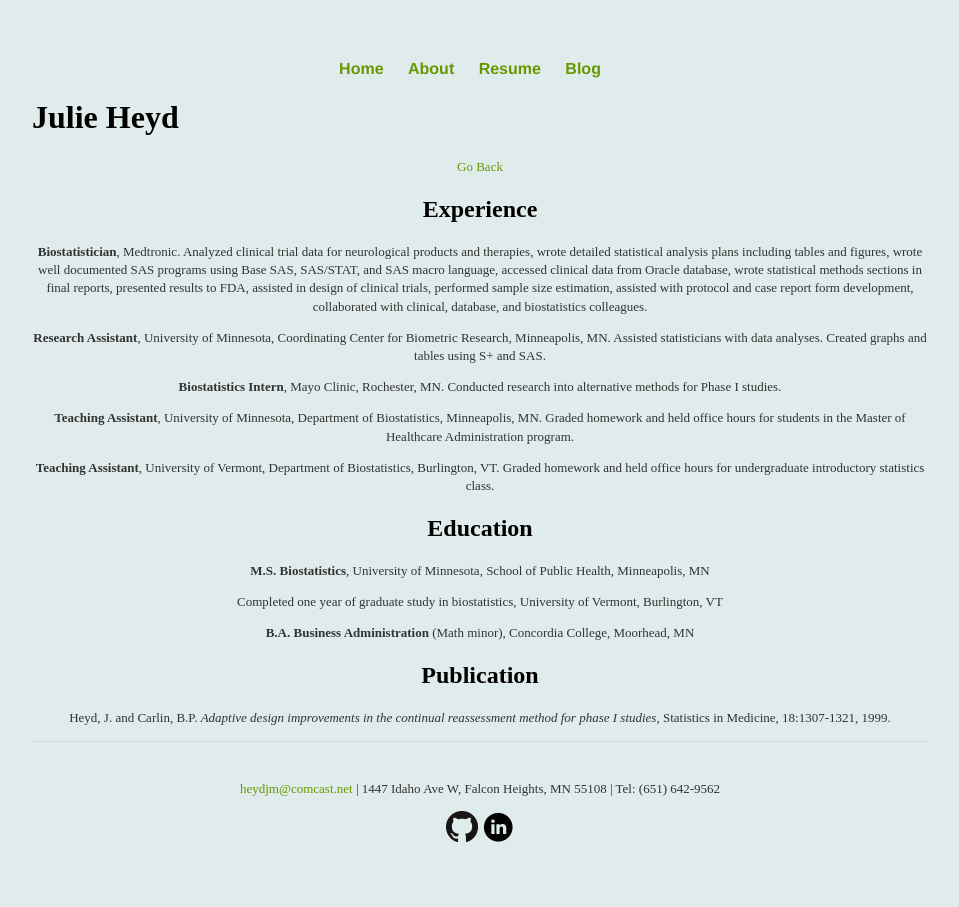
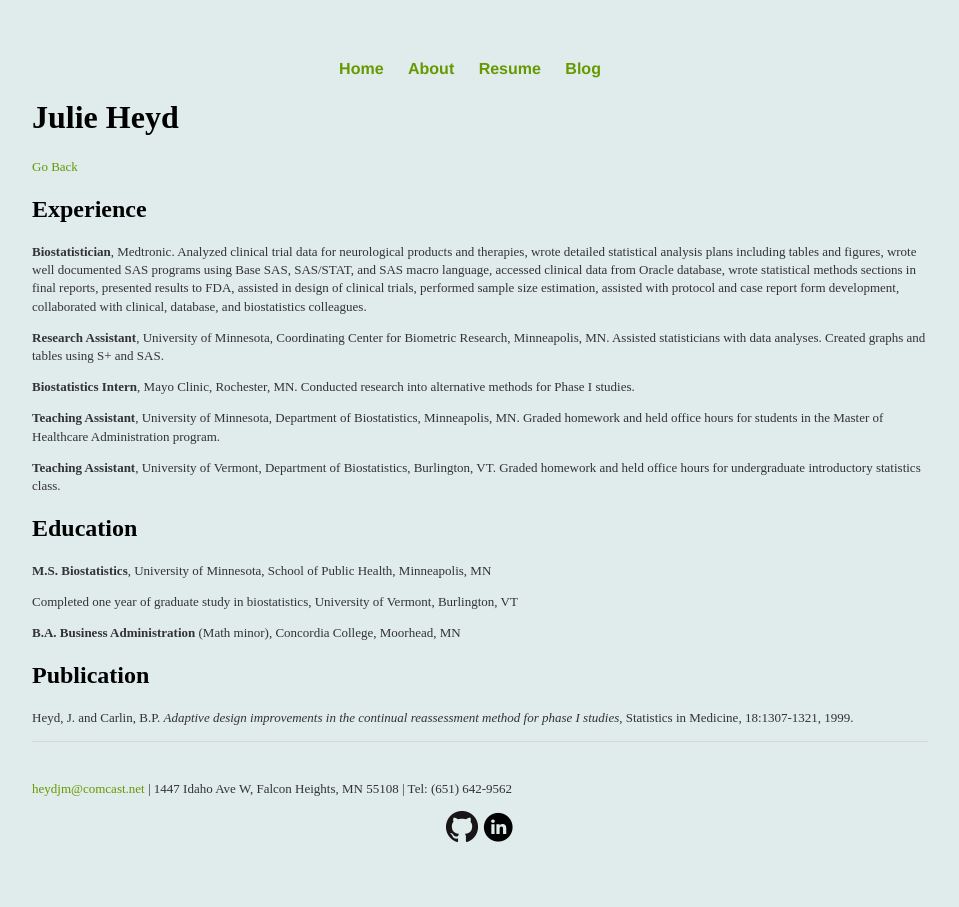
Before and after one commit to jmheyd/jmheyd.github.io, a Jekyll site: the page built from resume.html, in a window 1280 px wide. Shown: the whole page, without its empty margins (160-1119 px from the left). Built offline with Jekyll 4.4.1, drawn with Linux system fonts in a browser that asks for light colours; some web fonts are replaced.

Commit message:
resume.css and resume_default

```diff
--- /dev/null
+++ b/_layouts/resume_default.html
@@ -0,0 +1,41 @@
+<!DOCTYPE html>
+	<html>
+		<head>
+			<title>{{ page.title }}</title>
+
+			<link href='https://fonts.googleapis.com/css?family=Crushed' rel='stylesheet' type='text/css'>
+			<link href='http://fonts.googleapis.com/css?family=Droid+Serif' rel='stylesheet' type='text/css'>
+			<link href='https://fonts.googleapis.com/css?family=Amatic+SC' rel='stylesheet' type='text/css'>
+			<link href='https://fonts.googleapis.com/css?family=Raleway' rel='stylesheet' type='text/css'>
+
+			<link rel="stylesheet" type="text/css" href="/css/main.css">
+			<link rel="stylesheet" type="text/css" href="/css/stylesheet.css">
+			<link rel="stylesheet" type="text/css" href="/css/responsive.css">
+			<link rel="stylesheet" type="text/css" href="/css/resume.css">
+		</head>
+		<body>
+
+			<nav>
+	    		<ul>
+	        		<li><a href="/">Home</a></li>
+		        	<li><a href="/about">About</a></li>
+	        		<li><a href="resume.html">Resume</a></li>
+	        		<li><a href="/blog">Blog</a></li>
+	    		</ul>
+			</nav>
+			<div class="container">
+
+			{{ content }}
+
+			</div><!-- /.container -->
+			<footer>
+			<div id="footer">
+	        		<p><a href="mailto:heydjm@comcast.net">heydjm@comcast.net</a> | 1447 Idaho Ave W, Falcon Heights, MN 55108 | Tel: (651) 642-9562</p>
+	    		</div>
+			 <div id="social">
+	    			<a href="http://github.com/jmheyd"><img src="images/GitHub-Mark-32px.png" height="32px" width="32px"/></a>
+	    			<a href="http://www.linkedin.com/in/juliemheyd"><img src="images/linkedin-circle.png" height="32px" width="32px"/></a>
+    			</div>
+
+		</body>
+	</html>
--- /dev/null
+++ b/css/resume.css
@@ -0,0 +1,11 @@
+p {
+	text-align: left;
+}
+
+h2 {
+	text-align: left;
+}
+
+h1 {
+	text-align: left;
+}
--- a/resume.html
+++ b/resume.html
@@ -1,5 +1,5 @@
 ---
-layout: default
+layout: resume_default
 title: Julie Heyd Resume
 ---
 
```
